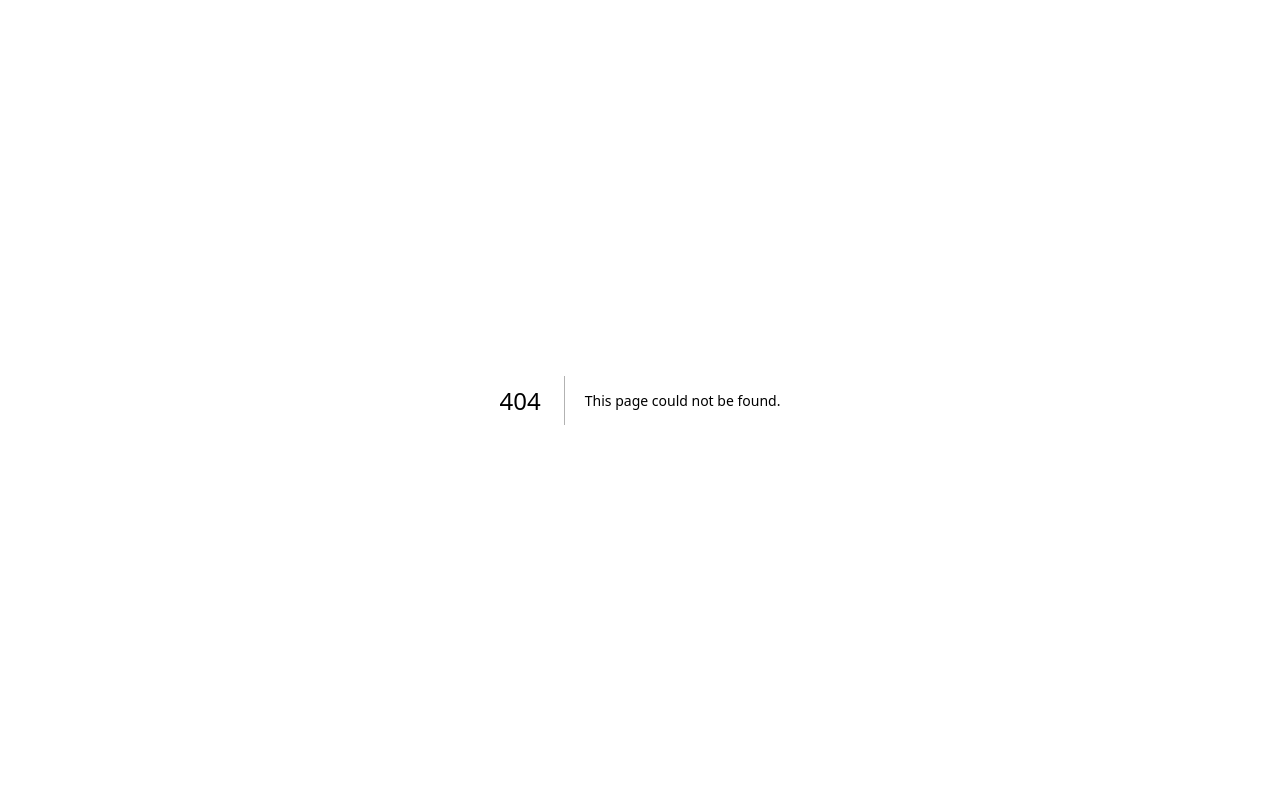
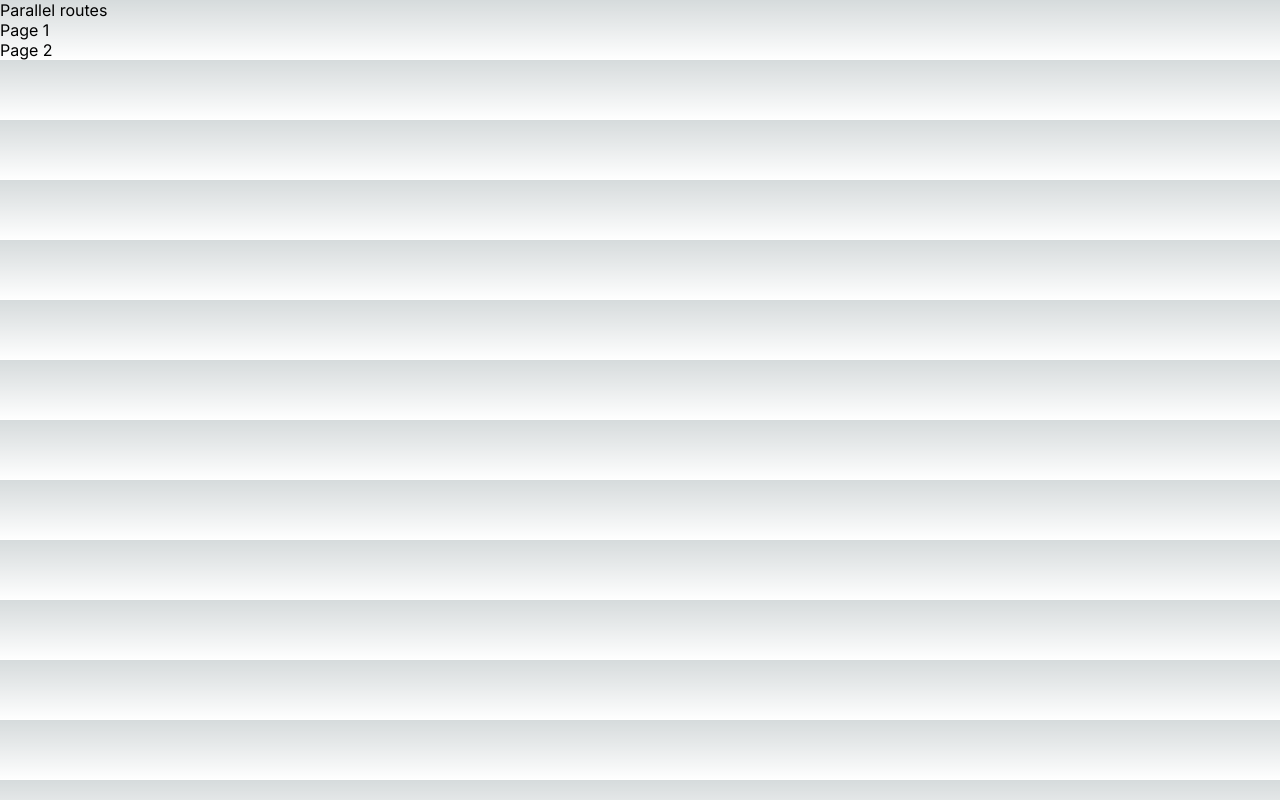
Before and after one commit to PRANAVBHALE/Next_playground, a Next.js app in the folder my-app/: page /parallelroutes in a window 1280 px wide. Before the commit this address had no page. Built offline with nearby package versions, Linux system fonts and the light colour scheme.

Commit message:
paralle routes

```diff
--- a/my-app/src/app/layout.js
+++ b/my-app/src/app/layout.js
@@ -1,17 +1,21 @@
-import './globals.css'
-import { Inter } from 'next/font/google'
+import './globals.css';
+import { Inter } from 'next/font/google';
 
-const inter = Inter({ subsets: ['latin'] })
+const inter = Inter({ subsets: ['latin'] });
 
 export const metadata = {
   title: 'Create Next App',
   description: 'Generated by create next app',
-}
+};
 
-export default function RootLayout({ children }) {
+export default function RootLayout({ children, parallelone, paralletwo }) {
   return (
     <html lang="en">
-      <body className={inter.className}>{children}</body>
+      <body className={inter.className}>
+        {children}
+        {parallelone}
+        {paralletwo}
+      </body>
     </html>
-  )
+  );
 }
--- /dev/null
+++ b/my-app/src/app/loading.js
@@ -0,0 +1,4 @@
+export default function Loading() {
+  // You can add any UI inside Loading, including a Skeleton.
+  return 'Loading....';
+}
--- /dev/null
+++ b/my-app/src/app/parallelroutes/@parallelone/page.js
@@ -0,0 +1,5 @@
+const Page = () => {
+  return <div>Page 1</div>;
+};
+
+export default Page;
--- /dev/null
+++ b/my-app/src/app/parallelroutes/@paralletwo/page.js
@@ -0,0 +1,5 @@
+const Page = () => {
+  return <div>Page 2</div>;
+};
+
+export default Page;
--- /dev/null
+++ b/my-app/src/app/parallelroutes/layout.js
@@ -0,0 +1,13 @@
+import React from 'react';
+
+function Layout(props) {
+  return (
+    <div>
+      {props.children}
+      {props.parallelone}
+      {props.paralletwo}
+    </div>
+  );
+}
+
+export default Layout;
--- /dev/null
+++ b/my-app/src/app/parallelroutes/page.js
@@ -0,0 +1,7 @@
+import React from 'react';
+
+const Page = () => {
+  return <div>Parallel routes</div>;
+};
+
+export default Page;
```
